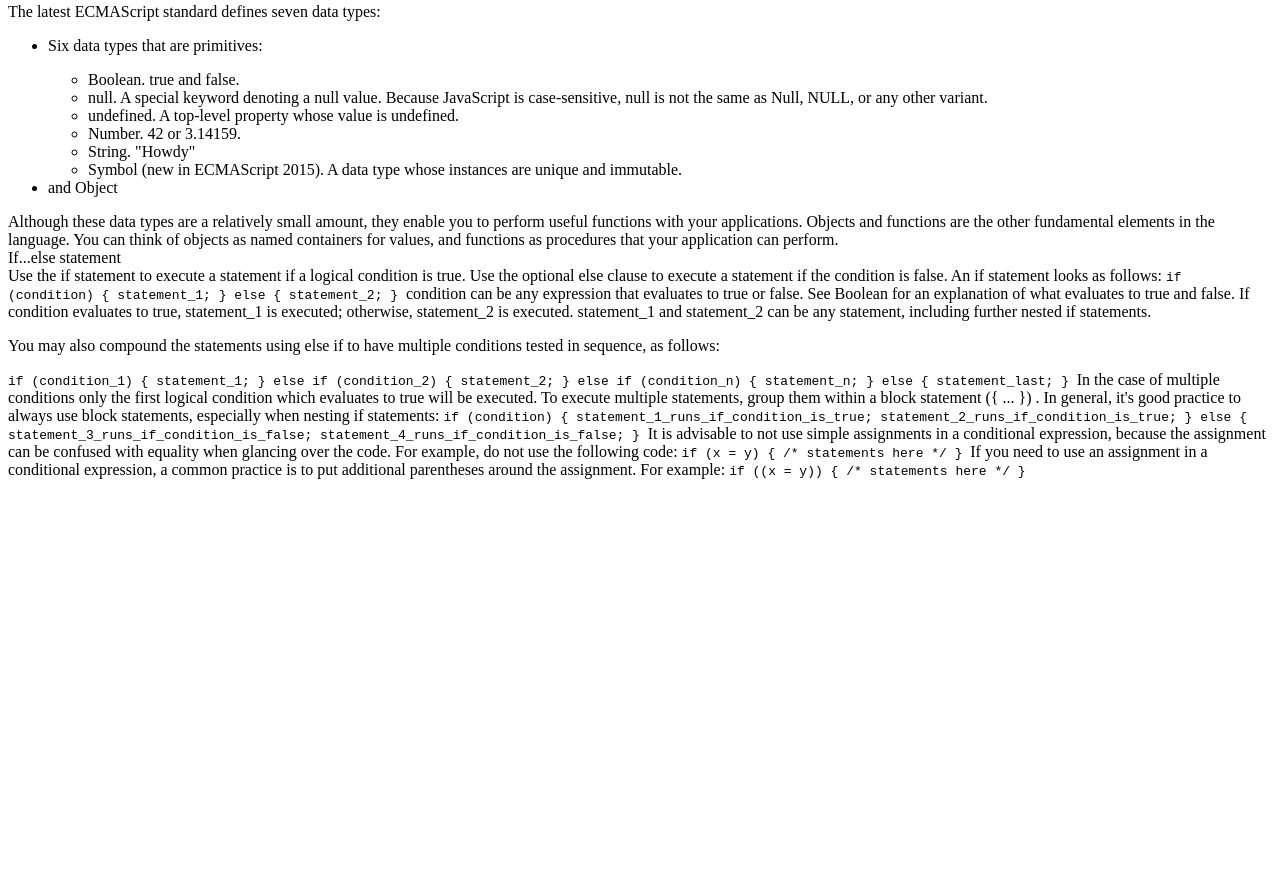
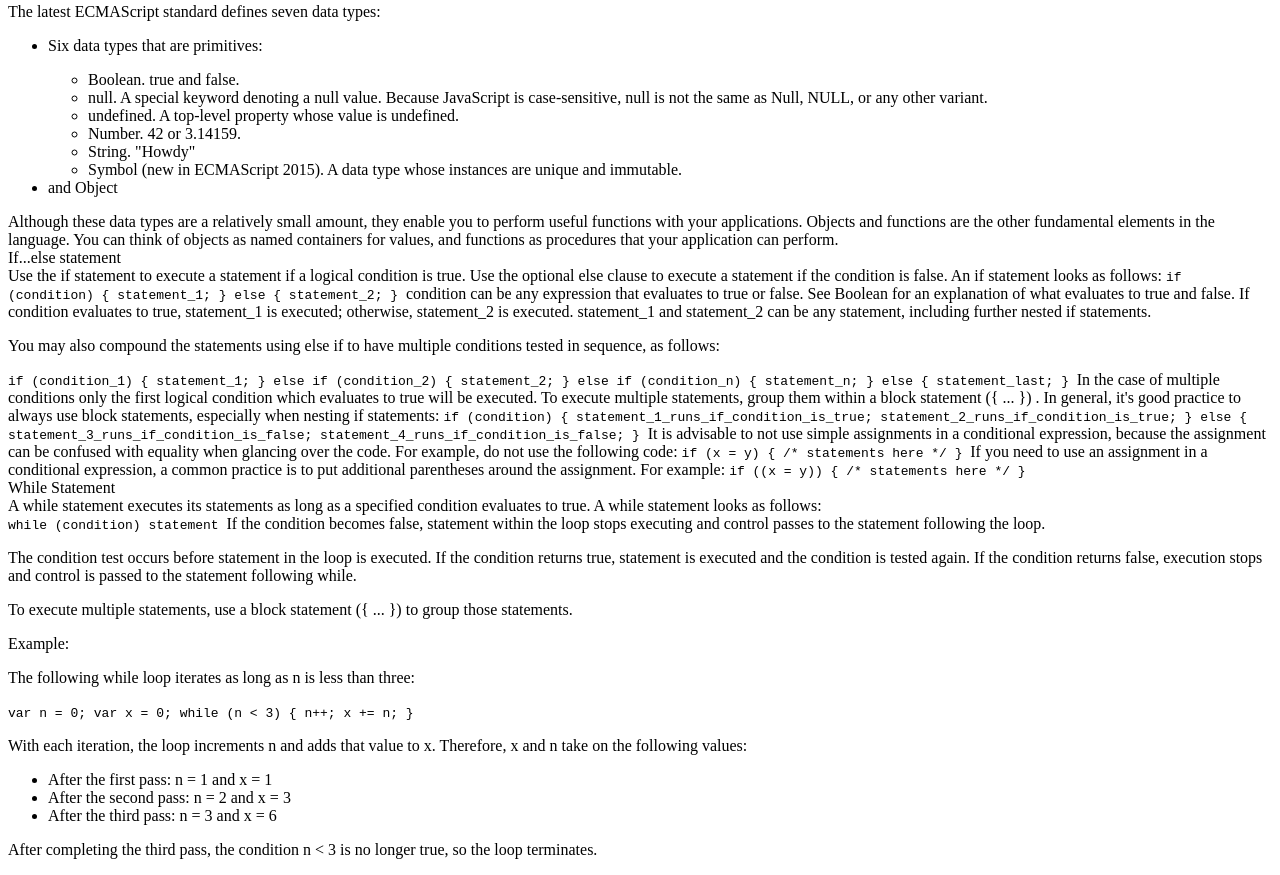
Before and after one commit to LAnselet/technicial-document-page, a plain HTML site: page index.html in a window 1280 px wide. Shown: the part 1893-2768 px from the top of the page. Before the commit the page ends 2380 px from the top, so only its background shows below. Drawn offline with Linux system fonts and the light colour scheme.

Commit message:
add whilte statement section

```diff
--- a/index.html
+++ b/index.html
@@ -308,6 +308,38 @@
       </article>
     </section>
 
+    <!-- while statement section-->
+    <section class="main-section" id="while_statement">
+      <header>While Statement</header>
+      <article>
+        A while statement executes its statements as long as a specified condition evaluates to true. A while statement looks as follows:
+      </article>
+      <code>
+        while (condition) statement
+      </code>
+      If the condition becomes false, statement within the loop stops executing and control passes to the statement following the loop.
+      <p>
+        The condition test occurs before statement in the loop is executed. If the condition returns true, statement is executed and the condition is tested again. If the condition returns false, execution stops and control is passed to the statement following while.
+      </p>
+      <p>To execute multiple statements, use a block statement ({ ... }) to group those statements.</p>
+      Example:
+      <p>The following while loop iterates as long as n is less than three:</p>
+      <code>var n = 0; var x = 0; while (n &lt; 3) { n++; x += n; }</code>
+      <p>
+        With each iteration, the loop increments n and adds that value to x.
+        Therefore, x and n take on the following values:
+      </p>
+
+      <ul>
+        <li>After the first pass: n = 1 and x = 1</li>
+        <li>After the second pass: n = 2 and x = 3</li>
+        <li>After the third pass: n = 3 and x = 6</li>
+      </ul>
+      <p>
+        After completing the third pass, the condition n &lt; 3 is no longer
+        true, so the loop terminates.
+      </p>
+    </section>
   </main>
 
 </body>
```
